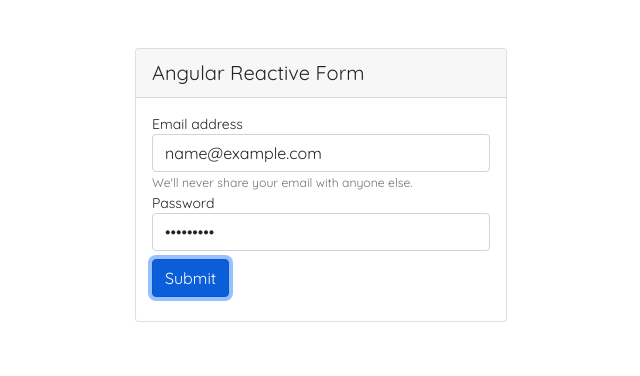
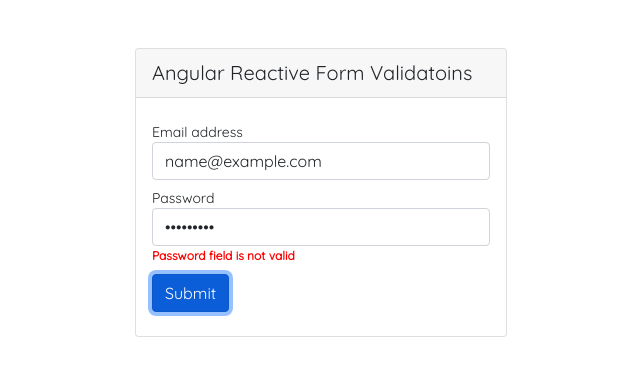
Before and after one commit to Kashyap2424/ANGULAR-TUTORIAL-CODE-STEP-BY-STEP, an Angular app: page / in a window 1280 px wide. Both pictures are taken after typing "name@example.com", "Sample123" into the empty fields and a click on the button "Submit". Shown: the top 376 px of the page, without its empty margins (319-959 px from the left). Built offline with nearby package versions, Linux system fonts and the light colour scheme.

Commit message:
Learn how to add validation in reactive forms in angular

```diff
--- a/src/app/app.component.html
+++ b/src/app/app.component.html
@@ -7,16 +7,23 @@
         </div>
         <div class="card-body">
           <form [formGroup]='loginForm' (ngSubmit)="loginUser()">
-            <div class="form-group">
+            <div class="my-2 form-group">
               <label for="exampleInputEmail1">Email address</label>
               <input type="email" name="emailAddress" class="form-control" aria-describedby="emailHelp"
                 placeholder="Enter email" formControlName="emailAddress">
-              <small id="emailHelp" class="form-text text-muted">We'll never share your email with anyone else.</small>
+              <span style="color: red; font-size: 12px; font-weight: 600; display: block;"
+                *ngIf="emailAddress && emailAddress.invalid && emailAddress.touched">Email address field
+                is
+                not valid</span>
             </div>
-            <div class="form-group">
+            <div class="my-2 form-group">
               <label for="exampleInputPassword1">Password</label>
               <input type="password" name="password" class="form-control" placeholder="Password"
                 formControlName="password">
+              <span style="color: red; font-size: 12px; font-weight: 600; display: block;"
+                *ngIf="password && password.invalid && password.touched">Password field
+                is
+                not valid</span>
             </div>
             <div class="my-2 form-group">
               <button type="submit" class="btn btn-primary">Submit</button>
--- a/src/app/app.component.ts
+++ b/src/app/app.component.ts
@@ -1,5 +1,5 @@
-import { Component } from '@angular/core';
-import { FormControl, FormGroup } from '@angular/forms';
+import { Component, enableProdMode } from '@angular/core';
+import { FormControl, FormGroup, Validators } from '@angular/forms';
 
 @Component({
   selector: 'app-root',
@@ -7,14 +7,31 @@
   styleUrls: ['./app.component.css'],
 })
 export class AppComponent {
-  title = 'Angular Reactive Form';
+  title = 'Angular Reactive Form Validatoins';
 
   loginForm = new FormGroup({
-    emailAddress: new FormControl(''),
-    password: new FormControl(''),
+    emailAddress: new FormControl('', [
+      Validators.required,
+      Validators.pattern(
+        /^(([^<>()[\]\\.,;:\s@"]+(\.[^<>()[\]\\.,;:\s@"]+)*)|(".+"))@((\[[0-9]{1,3}\.[0-9]{1,3}\.[0-9]{1,3}\.[0-9]{1,3}\])|(([a-zA-Z\-0-9]+\.)+[a-zA-Z]{2,}))$/
+      ),
+    ]),
+    password: new FormControl('', [
+      Validators.required,
+      Validators.pattern(
+        /^(?=.*\d)(?=.*[!@#$%^&*])(?=.*[a-z])(?=.*[A-Z]).{8,}$/
+      ),
+    ]),
   });
 
   loginUser() {
     console.warn(this.loginForm.value);
   }
+
+  get emailAddress() {
+    return this.loginForm.get('emailAddress');
+  }
+  get password() {
+    return this.loginForm.get('password');
+  }
 }
```
